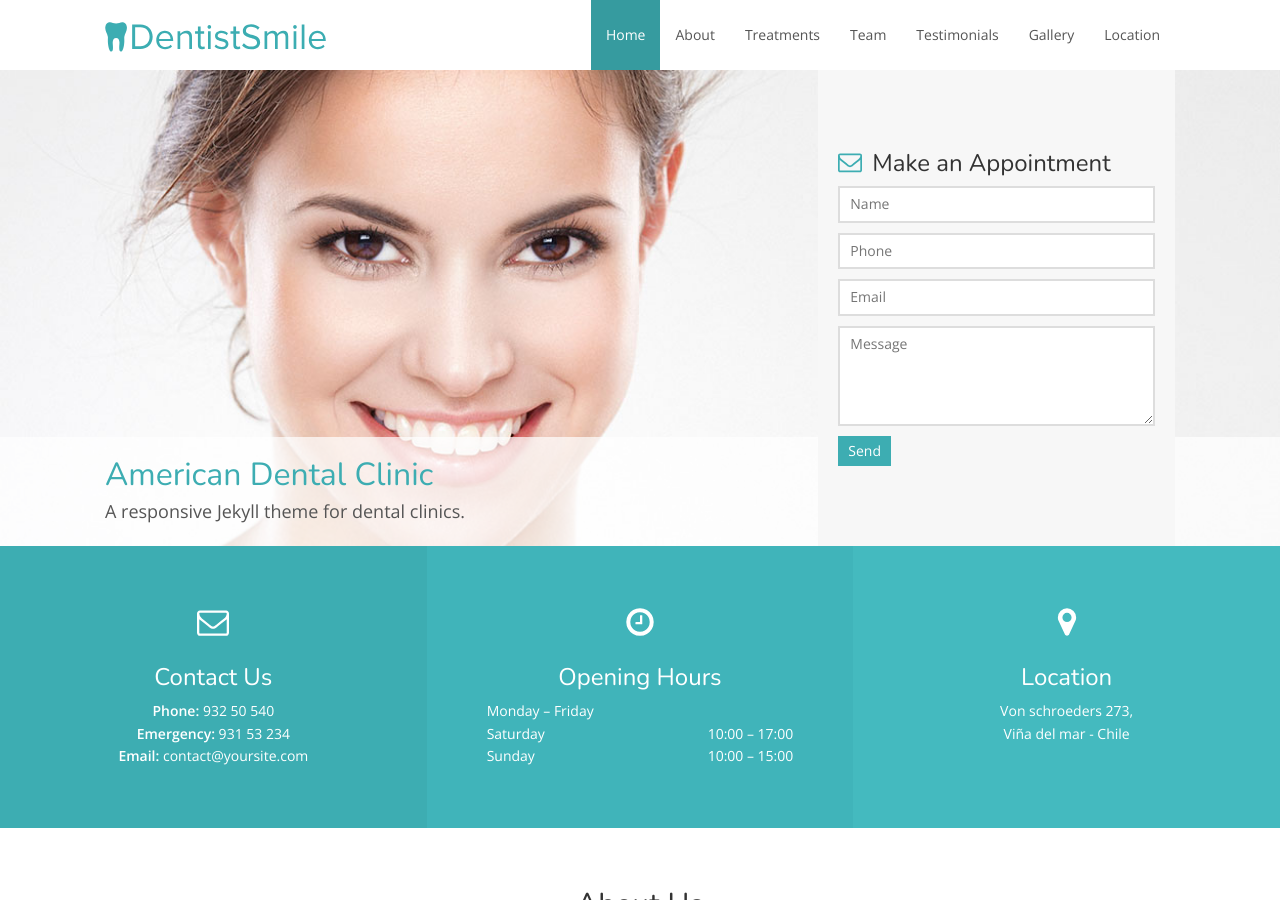
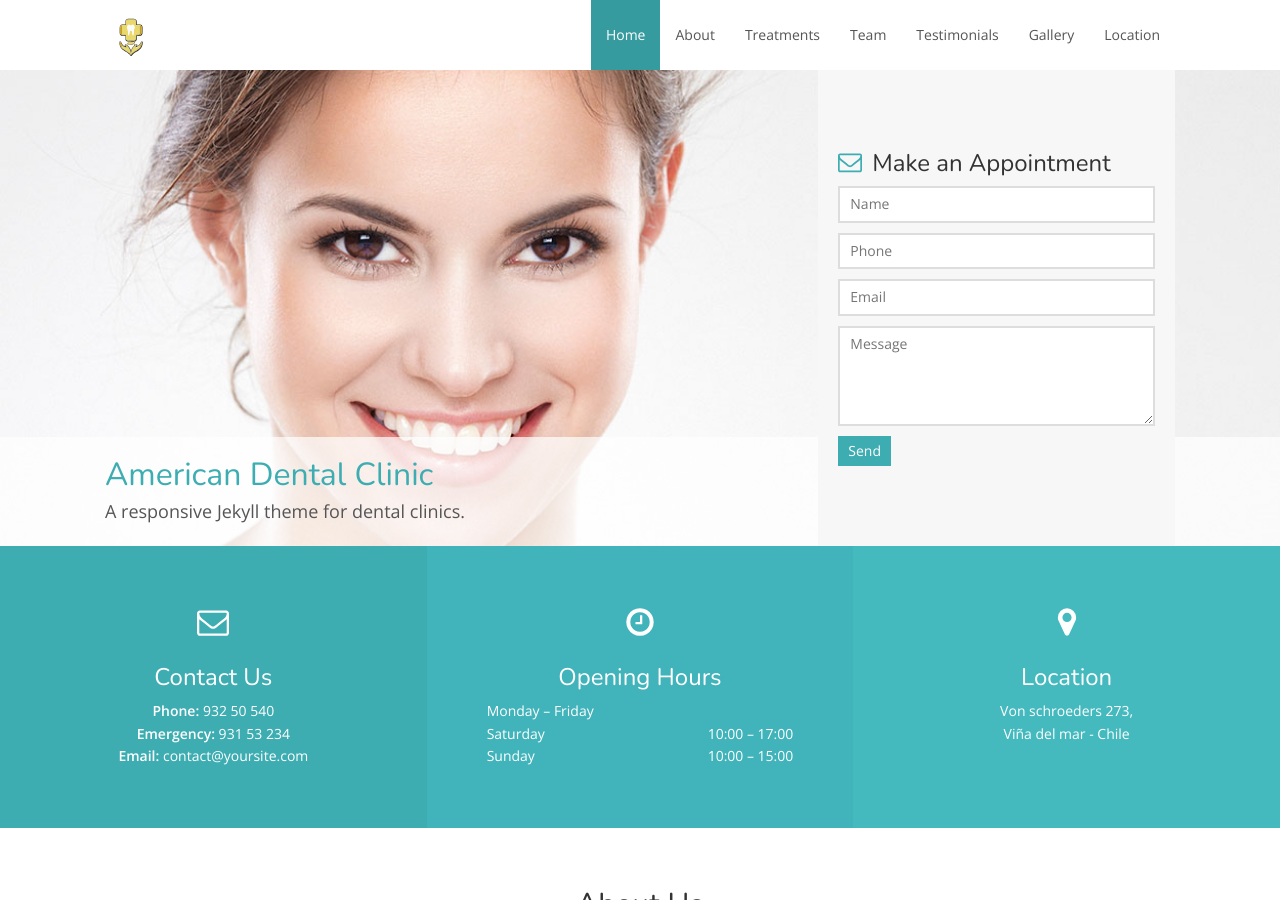
Before and after one commit to tech-g2k/adc-clean, a Jekyll site: the page built from index.html, in a window 1280 px wide and 900 px high. Built offline with Jekyll 4.4.1, drawn with Linux system fonts in a browser that asks for light colours; nearby versions of some CDN libraries.

Commit message:
Change grunt version and add logo

```diff
--- a/_config.yml
+++ b/_config.yml
@@ -3,7 +3,7 @@
 title: American Dental Clinic | Dental Jekyll Theme
 description: "A responsive Jekyll theme for dental clinics."
 # url: "https://tech-g2k.github.io" # the name of your domain
-logo_url: svg/min/logo.svg
+logo_url: svg/min/ADC-Title.svg
 
 # Hero
 hero:
--- a/package.json
+++ b/package.json
@@ -9,7 +9,7 @@
   "author": "",
   "license": "ISC",
   "devDependencies": {
-    "grunt": "^0.4.5",
+    "grunt": ">=1.3.0",
     "grunt-autoprefixer": "^3.0.3",
     "grunt-contrib-concat": "^0.5.1",
     "grunt-contrib-uglify": "^0.9.1",
```
Also changed, not shown: favicon.png (added), svg/min/ADC-Title.svg (added).
